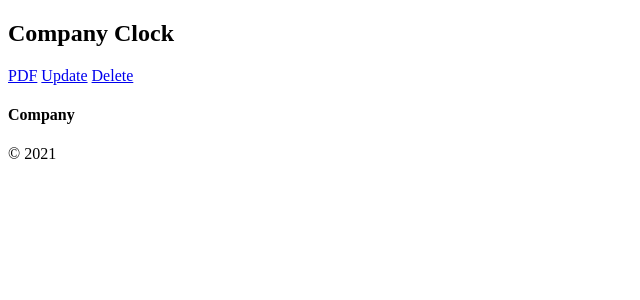
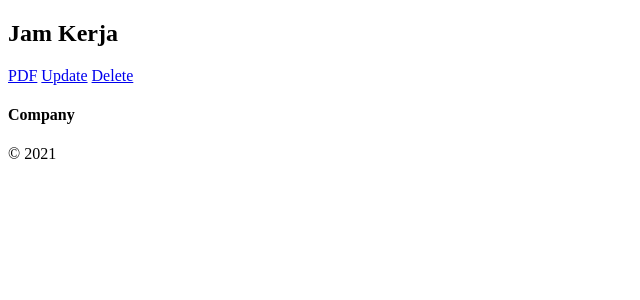
Before and after one commit to RGTimothy/absenproyek, a Yii app: template backend/views/company-clock/view.php in a window 1280 px wide. Shown: the top 300 px of the page, without its empty margins (0-640 px from the left). Run offline with PHP 8.4 and a stand-in for Yii, Linux system fonts and the light colour scheme; the template is opened without the code that fills it, so the values that code supplies are empty; some libraries are stand-ins or nearby versions.

Commit message:
update company clock views

```diff
--- a/backend/controllers/CompanyClockController.php
+++ b/backend/controllers/CompanyClockController.php
@@ -49,6 +49,7 @@ class CompanyClockController extends Controller
      */
     public function actionView($id)
     {
+        $this->view->title = 'Jam Kerja';
         $model = $this->findModel($id);
         return $this->render('view', [
             'model' => $this->findModel($id),
--- a/backend/views/company-clock/index.php
+++ b/backend/views/company-clock/index.php
@@ -44,7 +44,7 @@ $this->registerJs($search);
             'expandOneOnly' => true
         ],
         ['attribute' => 'id', 'visible' => false],
-        [
+        /*[
                 'attribute' => 'company_id',
                 'label' => Yii::t('app', 'Company'),
                 'value' => function($model){
@@ -59,7 +59,7 @@ $this->registerJs($search);
                     'pluginOptions' => ['allowClear' => true],
                 ],
                 'filterInputOptions' => ['placeholder' => 'Company', 'id' => 'grid-company-clock-search-company_id']
-            ],
+            ],*/
         'name',
         'clock_in',
         'clock_out',
--- a/backend/views/company-clock/view.php
+++ b/backend/views/company-clock/view.php
@@ -8,14 +8,14 @@ use kartik\grid\GridView;
 /* @var $model backend\models\CompanyClock */
 
 $this->title = $model->name;
-$this->params['breadcrumbs'][] = ['label' => Yii::t('app', 'Company Clock'), 'url' => ['index']];
+$this->params['breadcrumbs'][] = ['label' => Yii::t('app', 'Jam Kerja'), 'url' => ['index']];
 $this->params['breadcrumbs'][] = $this->title;
 ?>
 <div class="company-clock-view">
 
     <div class="row">
         <div class="col-sm-9">
-            <h2><?= Yii::t('app', 'Company Clock').' '. Html::encode($this->title) ?></h2>
+            <h2><?= Yii::t('app', 'Jam Kerja').' '. Html::encode($this->title) ?></h2>
         </div>
         <div class="col-sm-3" style="margin-top: 15px">
 <?=
@@ -67,7 +67,7 @@ $this->params['breadcrumbs'][] = $this->title;
         ['attribute' => 'id', 'visible' => false],
         'name',
         'code',
-        'image_filename',
+        // 'image_filename',
         'description',
         'status',
     ];
```
Also changed, not shown: backend/models/base/CompanyClock.php (line endings or trailing spaces).
